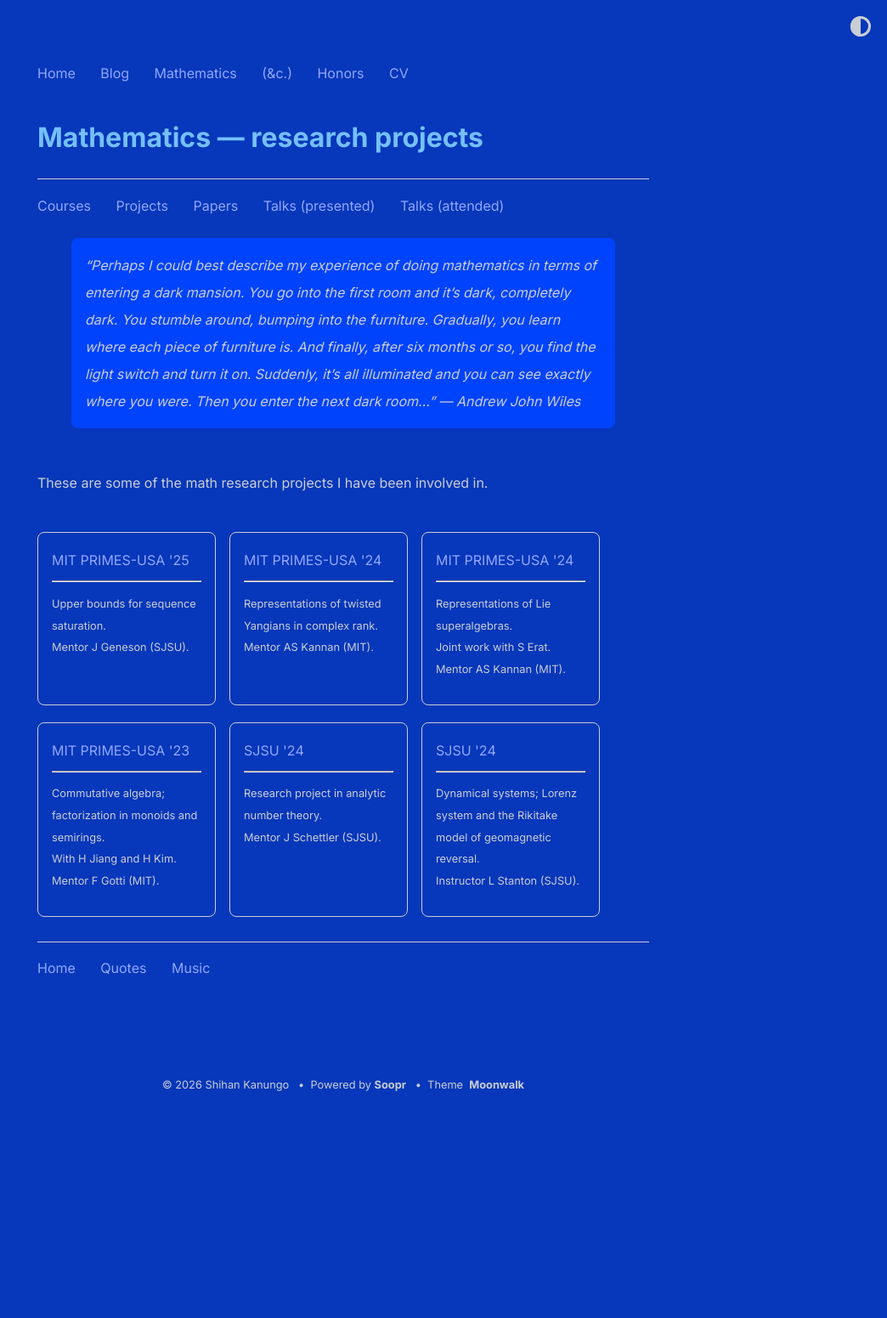
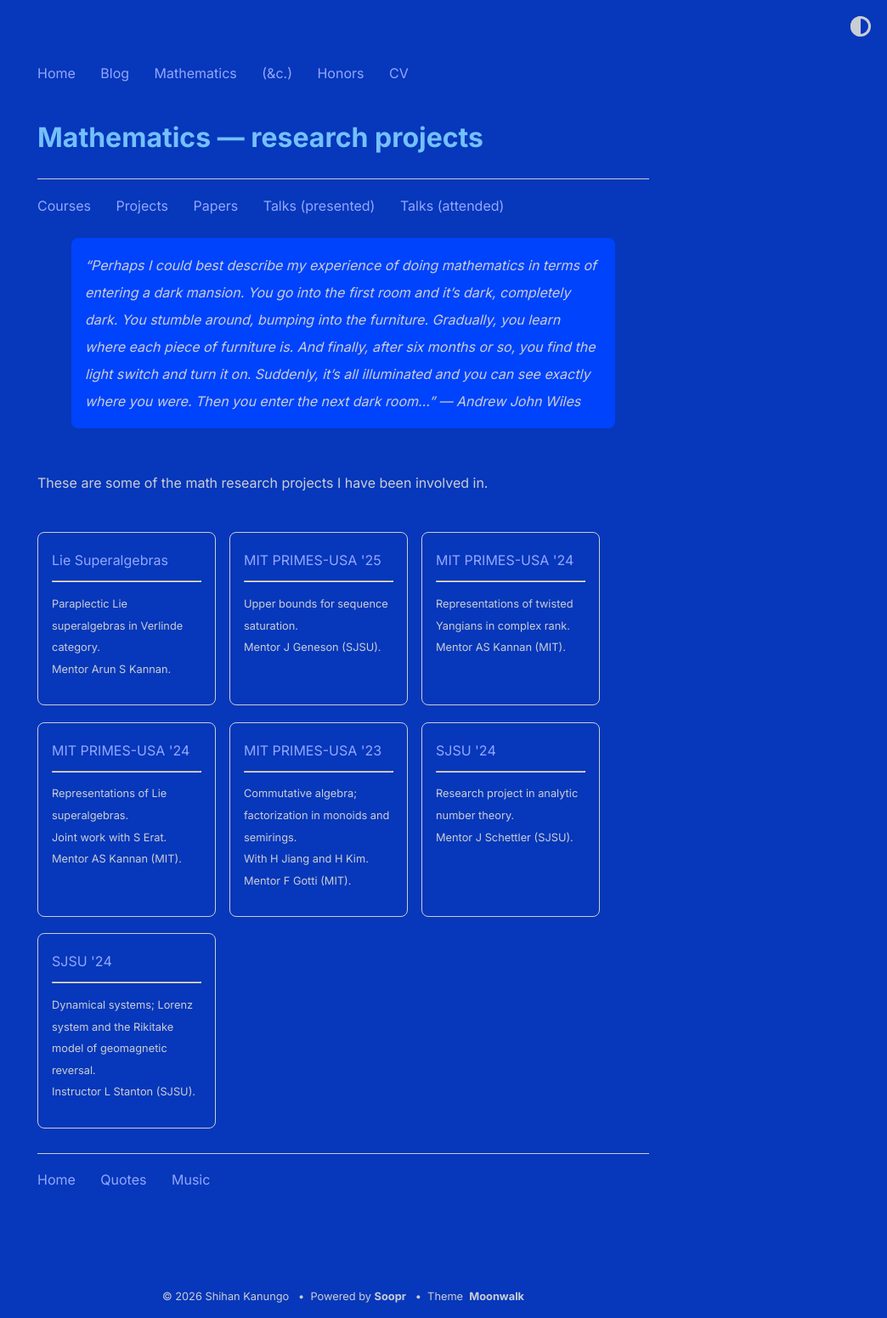
Before and after one commit to shihankanungo/shihankanungo.github.io, a Jekyll site: the page built from projects.md, in a window 1280 px wide. Shown: the whole page at 85% size, without its empty margins (236-1280 px from the left). Built offline with Jekyll 4.4.1, drawn with Linux system fonts in a browser that asks for light colours; before the commit the page ends 1302 px from its top, so only the background shows below that.

Commit message:
Update home.yml

```diff
--- a/_data/home.yml
+++ b/_data/home.yml
@@ -95,6 +95,10 @@ course_entries:
     url: courses#combinatorics-and-graph-theory
 
 project_entries:
+  - title: Lie Superalgebras
+    url: arun-26
+    desc: Paraplectic Lie superalgebras in Verlinde category. <br> Mentor Arun S Kannan.
+
   - title: MIT PRIMES-USA '25
     url: primes-25
     desc: Upper bounds for sequence saturation. <br> Mentor J Geneson (SJSU).
```
